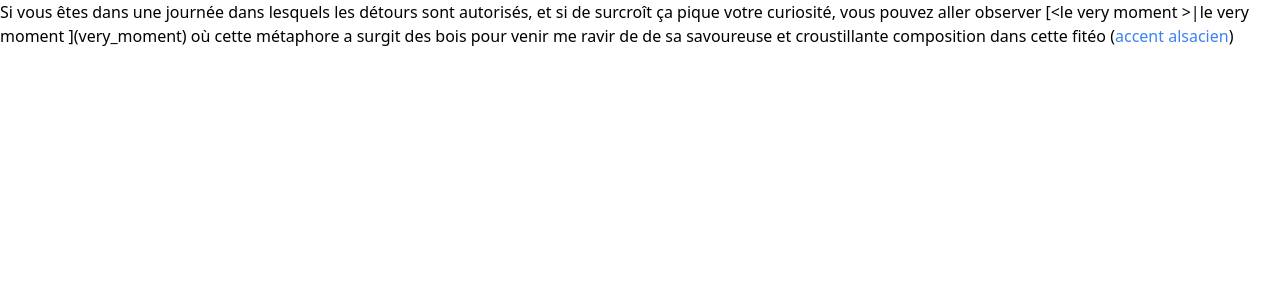
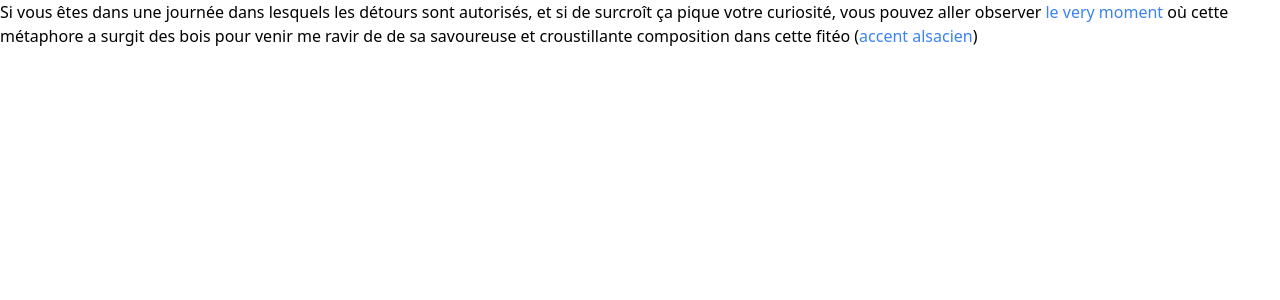
Before and after one commit to entuenedufard/expendingEmail, a Nuxt app: page / in a window 1280 px wide. Shown: the top 300 px of the page. Built offline with nearby package versions, Linux system fonts and the light colour scheme.

Commit message:
Refactor text expansion logic in TextModule.vue - that works

```diff
--- a/app.vue
+++ b/app.vue
@@ -11,10 +11,11 @@
    * so we have the format "preTextNormal [pretransformed pt1 <buttonText> preTransformed pt2|postTransformed](handle) postTextNormal"
    * Which read preExtension : preTextNormal + pretransformed pt1 + buttonText + preTransformed pt2 + postTextNormal
    * And after extension : preTextNormal + postTransformed + postTextNormal
+   * en fait let's do [[preTr1 <buttonText> preTr2|handle]]
    */
   const expansionMap = {
-    text1: `Si vous êtes dans une journée dans lesquels les détours sont autorisés, et si de surcroît ça pique votre curiosité, vous pouvez aller observer [<le very moment >|le very moment ](very_moment) où cette métaphore a surgit des bois pour venir me ravir de de sa savoureuse et croustillante composition dans cette fitéo ([<accent alsacien>|](accent_alsacien))`,
-    very_moment: `(c'est quand même truculent cette façon dont les anglophones utilisent l'adverbe "very" pour dire "le moment précis, le moment même", imaginez si on disait "le très moment", bref)`,
+    text1: `Si vous êtes dans une journée dans lesquels les détours sont autorisés, et si de surcroît ça pique votre curiosité, vous pouvez aller observer [[<le very moment>|very_moment]] où cette métaphore a surgit des bois pour venir me ravir de de sa savoureuse et croustillante composition dans cette fitéo ([[<accent alsacien>|accent_alsacien]])`,
+    very_moment: `le very moment (c'est quand même truculent cette façon dont les anglophones utilisent l'adverbe "very" pour dire "le moment précis, le moment même", imaginez si on disait "le très moment", bref)`,
     accent_alsacien: `ah oui je prends beaucoup de plaisir en ce moment à jouer inopinément au jeu de parler avec l'accent alsacien, il faut peut-être le savoir pour ne pas être trop déconcerté·e`
   }
 
@@ -23,4 +24,19 @@
   const expand = () => {
     console.log("coucou")
   }
+
+/* const testString = "partie un [[extrait 1 pre <link1> extrait 1 post|handle1]] partie deux [[extrait 2 pre <link2> extrait 2 post|handle2]] partie trois"
+  const regex = /\[\[(.*?)\<(.*?)\>(.*?)\|(.*?)\]\]/g
+  const matches = testString.matchAll(regex)
+  let matchArray = Array.from(matches)
+  for (let match of matches){
+    console.log("match", match)
+    //matchArray.value[index] = match
+  }
+  matchArray.forEach((match, index) => {
+    console.log("match "+index, match)
+  }) */
+  //console.log("matchArray", matchArray)
+
+
 </script>
--- a/components/TextModule.vue
+++ b/components/TextModule.vue
@@ -1,51 +1,67 @@
+
 <template>
-  <span>{{ preTextNormal }}</span>
-  <span v-if="!expanded">{{ pretransformed1 }}</span>
-  <span v-if="!expanded" class="text-blue-500 hover:bg-purple-500 hover:text-white cursor-pointer" @click="expand">{{ buttonText }}</span>
-  <span v-if="!expanded">{{ pretransformed2 }}</span>
-  <span v-if="expanded">{{ postTransformed }}</span>
-  <TextModule v-if="expanded" :handle="textHandle"></TextModule>
-  <span v-if="expanded" class="text-blue-500 hover:bg-purple-500 hover:text-white cursor-pointer" @click="foldBack">¬</span>
-  <span>{{ postTextNormal }}</span>
+  <span v-for="(contentBit, index) in content">
+    <span>{{ contentBit.whateverBefore }}</span>
+    <span v-if="!contentBit.expanded">{{ contentBit.preTransformed1 }}</span>
+    <span v-if="!contentBit.expanded" class="text-blue-500 hover:bg-purple-500 hover:text-white cursor-pointer" @click="expand(index)">{{ contentBit.buttonText }}</span>
+    <span v-if="!contentBit.expanded">{{ contentBit.preTransformed2 }}</span>
+    <TextModule v-if="contentBit.expanded" :handle="contentBit.textHandle"></TextModule>
+    <span v-if="contentBit.expanded" class="text-blue-500 hover:bg-purple-500 hover:text-white cursor-pointer" @click="foldBack(index)">¬</span>
+    <span>{{ contentBit.whateverAfter }}</span>
+  </span>
+  <!-- <pre>{{ content }}</pre> -->
 </template>
 
 <script setup>
   const { handle } = defineProps({
     handle: String,
   })
+  console.log("handle", handle)
   const expansionMap = inject("expansionMap")
-  const preTextNormal = ref(expansionMap[handle])
-  const expansionStruct = ref("")
-  const pretransformed1 = ref("")
-  const buttonText = ref("")
-  const pretransformed2 = ref("")
-  const postTransformed = ref("")
-  const textHandle = ref("")
-  const postTextNormal = ref("")
+  const matchArray = ref([])
+  const content = ref([])
 
-  const expanded = ref(false)
+  const regex = /((?:.|\n)*?)\[\[(.*?)\<(.*?)\>(.*?)\|(.*?)\]\]/gm // matches  "whatever before [[preTextNormal <pretransformed1> buttonText|textHandle]]" multiple times (but not whatever after)
+  const matches = expansionMap[handle].matchAll(regex)
+  const lastBitRegex = /(?:(?:.|\n)*)\]\](.*)/m // matches "whatever after", just for the last match
+  const lastBitMatches = expansionMap[handle].match(lastBitRegex)
 
+  matchArray.value = Array.from(matches)
+  if (matchArray.value.length === 0) {
+    content.value.push({
+      whateverBefore: expansionMap[handle],
+      preTransformed1: "",
+      buttonText: "",
+      preTransformed2: "",
+      textHandle: "",
+      whateverAfter: "",
+      expanded: false,
+    })
+  }
+  matchArray.value.forEach((match, index) => {
+    content.value.push({
+      whateverBefore: match[1],
+      preTransformed1: match[2],
+      buttonText: match[3],
+      preTransformed2: match[4],
+      textHandle: match[5],
+      whateverAfter: "",
+      expanded: false,
+    })
+    if (index === matchArray.value.length - 1) {
+      content.value[index].whateverAfter = lastBitMatches[1]
+    }
+    //console.log("match " + index, match)
+    //console.log("match[2]", match[2])
+  })
 
-  const regex = /(.*)\[(.*)<(.*)>(.*)\|(.*)\]\((.*?)\)(.*)/
-  const matches = expansionMap[handle].match(regex)
-  if (matches) {
-    ;[expansionStruct.value, preTextNormal.value, pretransformed1.value, buttonText.value, pretransformed2.value, postTransformed.value, textHandle.value, postTextNormal.value] = matches
-    console.log("expansionStruct", expansionStruct.value)
-    console.log("pretransformed1", pretransformed1.value)
-    console.log("buttonText", buttonText.value)
-    console.log("pretransformed2", pretransformed2.value)
-    console.log("postTransformed", postTransformed.value)
-    console.log("textHandle", textHandle.value)
-    console.log("postTextNormal", postTextNormal.value)
+  const expand = (index) => {
+    content.value[index].expanded = true
+    console.log("coucou expand " + index)
   }
 
-  const expand = () => {
-    expanded.value = true
-    console.log("coucou expand")
-  }
-
-  const foldBack = () => {
-    expanded.value = false
-    console.log("coucou foldBack")
+  const foldBack = (index) => {
+    content.value[index].expanded = false
+    console.log("coucou foldBack " + index)
   }
 </script>
--- a/nuxt.config.ts
+++ b/nuxt.config.ts
@@ -1,5 +1,5 @@
 // https://nuxt.com/docs/api/configuration/nuxt-config
 export default defineNuxtConfig({
-  devtools: { enabled: false },
+  devtools: { enabled: true },
   modules: ["@nuxtjs/tailwindcss"],
 })
```
